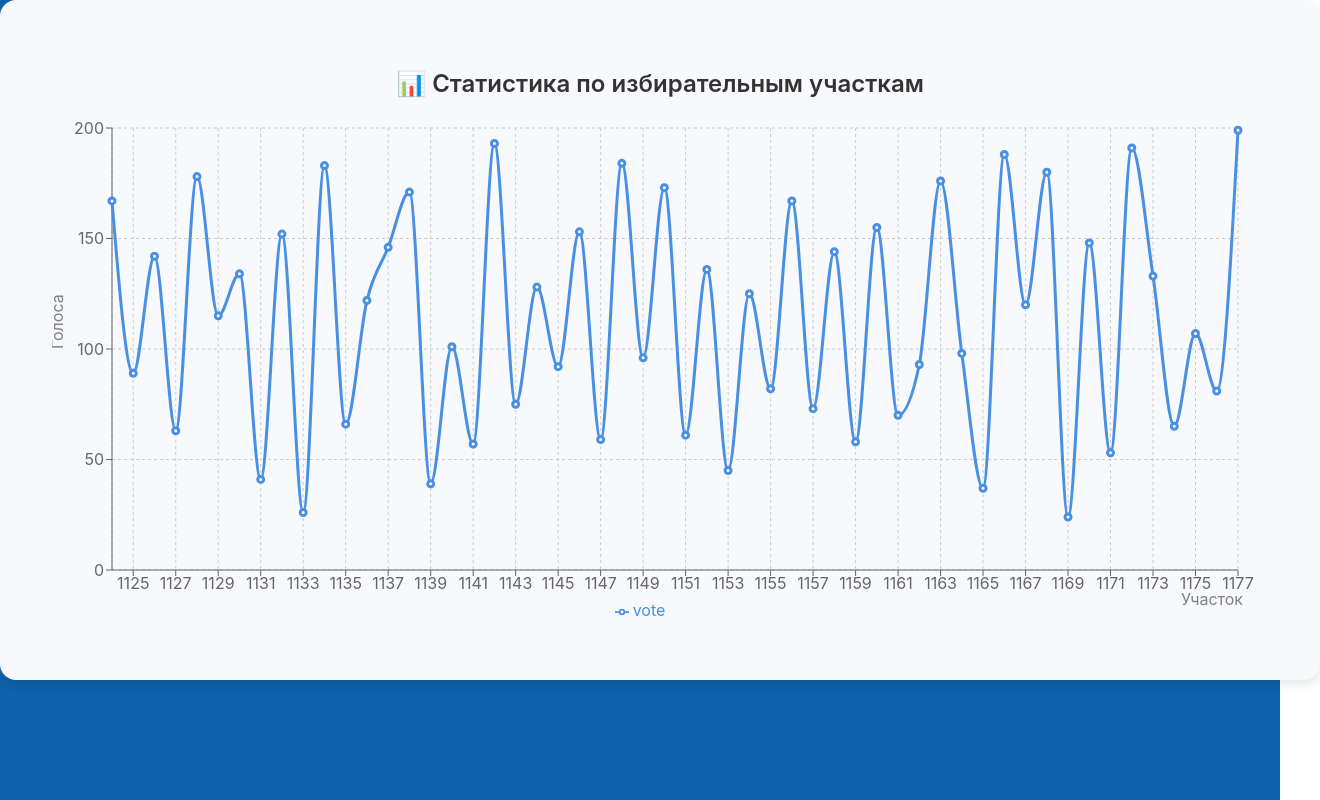
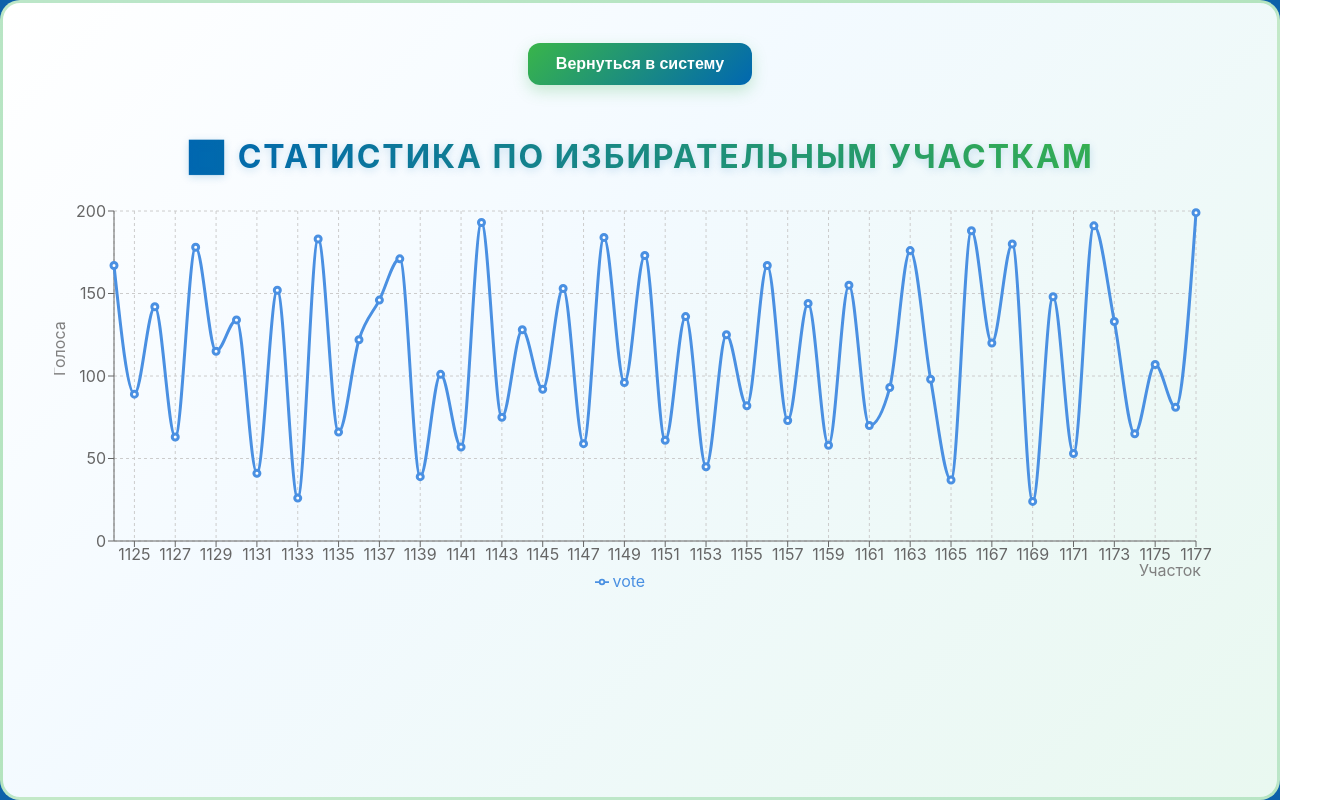
Before and after one commit to Oscarquell/shailoo-mvp, a React (Create React App) app: page /statistics in a window 1280 px wide. Shown: the whole page, 1320 px wide, since content can reach past the window. Built offline with nearby package versions, Linux system fonts and the light colour scheme.

Commit message:
добавил статистику 2.0

```diff
--- a/src/pages/statisticsPage/statistics.css
+++ b/src/pages/statisticsPage/statistics.css
@@ -1,19 +1,55 @@
 .statistics-container {
     width: 100%;
-    height: 80vh;              /* график займёт 80% высоты окна */
+    min-height: 100vh;
     display: flex;
     flex-direction: column;
     align-items: center;
-    justify-content: center;
-    background: #f7f9fc;       /* лёгкий фон */
-    border-radius: 16px;
-    box-shadow: 0 4px 12px rgba(0, 0, 0, 0.1);
-    padding: 20px;
+    justify-content: flex-start;
+    background: linear-gradient(135deg, #ffffff 0%, #f3faff 40%, #e9f8f0 100%);
+    border-radius: 20px;
+    box-shadow: 0 8px 25px rgba(0, 103, 177, 0.15);
+    padding: 40px 20px;
+    overflow-x: hidden;
+    box-sizing: border-box;
+    border: 3px solid rgba(57, 181, 74, 0.3);
+}
+
+/* фиксируем внутренний контейнер под график */
+.recharts-responsive-container {
+    height: 400px !important; /* 👈 фиксированная высота */
+    width: 95% !important;
 }
 
 .chart-title {
-    font-size: 1.5rem;
-    font-weight: 600;
-    margin-bottom: 20px;
-    color: #333;
+    font-size: 2rem;
+    font-weight: 700;
+    color: #0067B1;
+    margin-bottom: 25px;
+    text-transform: uppercase;
+    letter-spacing: 2px;
+    background: linear-gradient(90deg, #0067B1, #39B54A);
+    -webkit-background-clip: text;
+    -webkit-text-fill-color: transparent;
+    text-align: center;
+    text-shadow: 0 2px 8px rgba(0, 103, 177, 0.2);
 }
+
+.statistics-container input[type="button"] {
+    background: linear-gradient(135deg, #39B54A, #0067B1);
+    color: #fff;
+    border: none;
+    padding: 12px 28px;
+    font-weight: 700;
+    font-size: 1rem;
+    border-radius: 12px;
+    cursor: pointer;
+    transition: all 0.3s ease;
+    margin-bottom: 25px;
+    box-shadow: 0 6px 15px rgba(57, 181, 74, 0.25);
+}
+
+.statistics-container input[type="button"]:hover {
+    transform: translateY(-3px);
+    box-shadow: 0 10px 25px rgba(0, 103, 177, 0.35);
+    background: linear-gradient(135deg, #0067B1, #39B54A);
+}
--- a/src/pages/statisticsPage/statisticsPage.jsx
+++ b/src/pages/statisticsPage/statisticsPage.jsx
@@ -1,11 +1,18 @@
 import React from "react";
 import { ResponsiveContainer, LineChart, Line, XAxis, YAxis, CartesianGrid, Tooltip, Legend } from "recharts";
 import {votes} from "../../constants/testVotes";
+import { useNavigate } from "react-router-dom";
 import './statistics.css'
 
 export default function StatisticsPage() {
+    const navigate = useNavigate();
+    const BackToHomePage = () => {
+        navigate("/")
+    }
+
     return (
         <div className="statistics-container">
+            <input type="button" value="Вернуться в систему" onClick={BackToHomePage}/>
             <h2 className="chart-title">📊 Статистика по избирательным участкам</h2>
             <ResponsiveContainer width="95%" height="80%">
                 <LineChart
```
